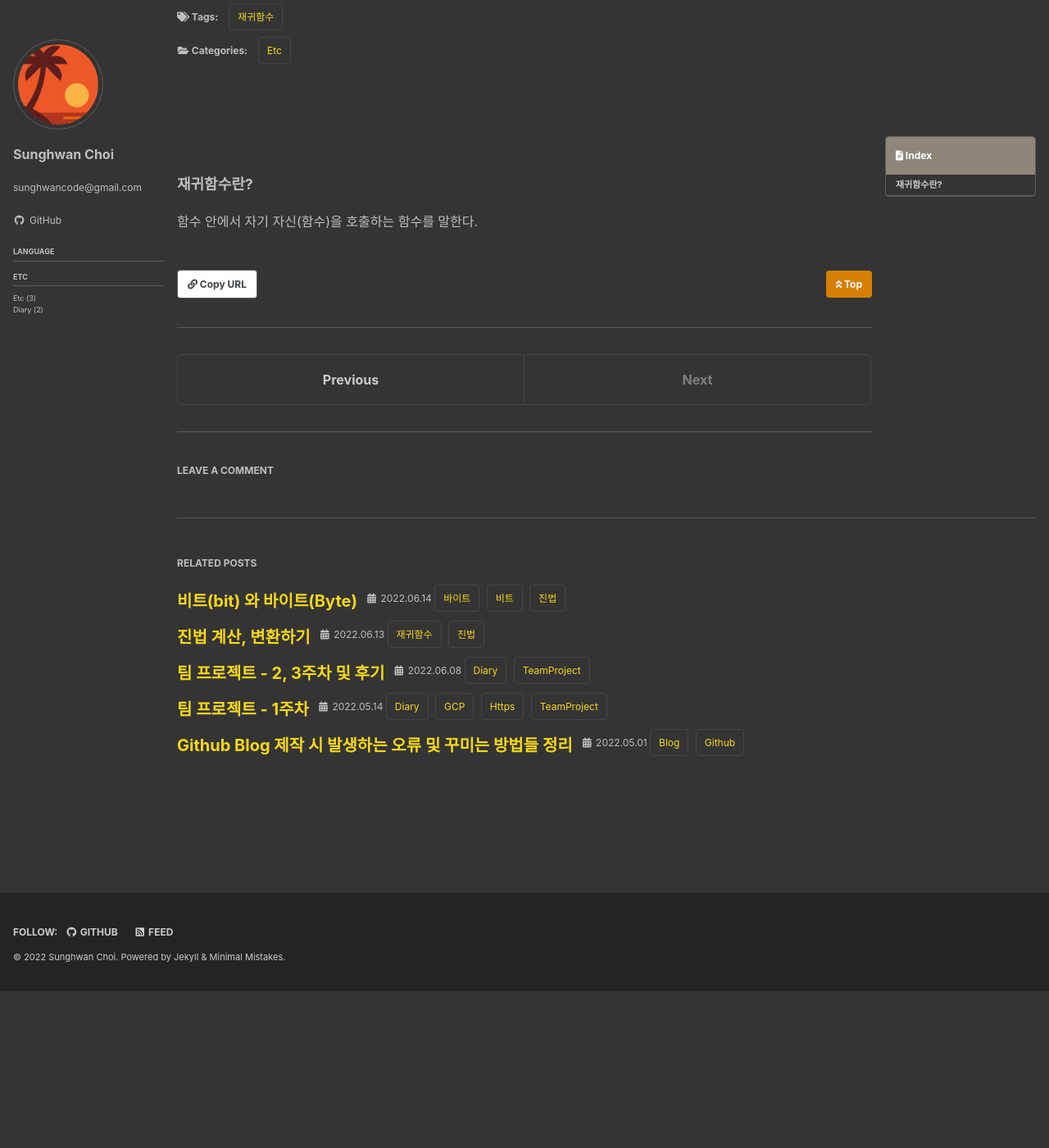
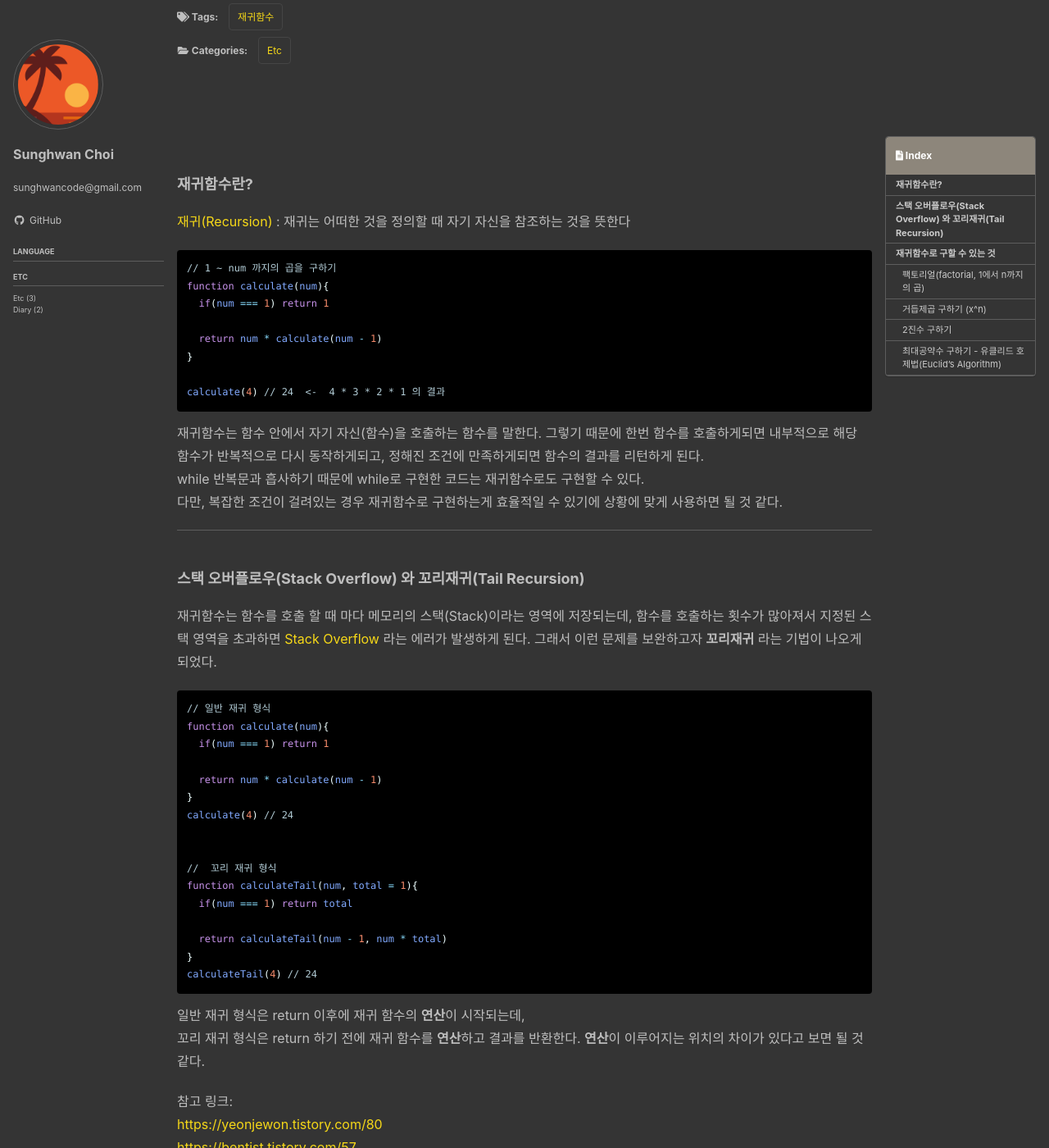
Before and after one commit to sunghwancode/sunghwancode.github.io, a Jekyll site: the page built from _posts/Etc/2022-06-13-recursion.md, in a window 1280 px wide and 1400 px high, scrolled down 191 px. Shown: the whole window at 82% size. Built offline with Jekyll 4.4.1, drawn with Linux system fonts in a browser that asks for light colours; cached includes are drawn as plain includes; comment, search, counter and statistics services are not loaded; some of the changed text lies outside the part shown.

Commit message:
recursion

````diff
--- a/_posts/Etc/2022-06-13-recursion.md
+++ b/_posts/Etc/2022-06-13-recursion.md
@@ -11,4 +11,127 @@ toc_sticky: true
 ---
 
 ### 재귀함수란?
-함수 안에서 자기 자신(함수)을 호출하는 함수를 말한다.
+<a href="https://ko.wikipedia.org/wiki/%EC%9E%AC%EA%B7%80" target="_blank">재귀(Recursion)</a> : 재귀는 어떠한 것을 정의할 때 자기 자신을 참조하는 것을 뜻한다
+
+```javascript
+// 1 ~ num 까지의 곱을 구하기
+function calculate(num){
+  if(num === 1) return 1
+
+  return num * calculate(num - 1)
+}
+
+calculate(4) // 24  <-  4 * 3 * 2 * 1 의 결과
+```
+
+재귀함수는 함수 안에서 자기 자신(함수)을 호출하는 함수를 말한다. 그렇기 때문에 한번 함수를 호출하게되면 내부적으로 해당 함수가 반복적으로 다시 동작하게되고, 정해진 조건에 만족하게되면 함수의 결과를 리턴하게 된다.
+while 반복문과 흡사하기 때문에 while로 구현한 코드는 재귀함수로도 구현할 수 있다.
+다만, 복잡한 조건이 걸려있는 경우 재귀함수로 구현하는게 효율적일 수 있기에 상황에 맞게 사용하면 될 것 같다.
+
+---
+
+### 스택 오버플로우(Stack Overflow) 와 꼬리재귀(Tail Recursion)
+재귀함수는 함수를 호출 할 때 마다 메모리의 스택(Stack)이라는 영역에 저장되는데, 함수를 호출하는 횟수가 많아져서 지정된 스택 영역을 초과하면 [Stack Overflow](https://ko.wikipedia.org/wiki/%EC%8A%A4%ED%83%9D_%EC%98%A4%EB%B2%84%ED%94%8C%EB%A1%9C) 라는 에러가 발생하게 된다. 그래서 이런 문제를 보완하고자 **꼬리재귀** 라는 기법이 나오게 되었다.
+
+```javascript
+// 일반 재귀 형식
+function calculate(num){
+  if(num === 1) return 1
+
+  return num * calculate(num - 1)
+}
+calculate(4) // 24
+
+
+//  꼬리 재귀 형식
+function calculateTail(num, total = 1){
+  if(num === 1) return total
+
+  return calculateTail(num - 1, num * total)
+}
+calculateTail(4) // 24
+```
+
+일반 재귀 형식은 return 이후에 재귀 함수의 **연산**이 시작되는데,
+꼬리 재귀 형식은 return 하기 전에 재귀 함수를 **연산**하고 결과를 반환한다.
+**연산**이 이루어지는 위치의 차이가 있다고 보면 될 것 같다.
+
+참고 링크:
+[https://yeonjewon.tistory.com/80](https://yeonjewon.tistory.com/80){:target="_blank"}
+[https://bentist.tistory.com/57](https://bentist.tistory.com/57){:target="_blank"}
+[https://catsbi.oopy.io/dbcc8c79-4600-4655-b2e2-b76eb7309e60](https://catsbi.oopy.io/dbcc8c79-4600-4655-b2e2-b76eb7309e60){:target="_blank"}
+
+
+---
+
+### 재귀함수로 구할 수 있는 것
+
+* #### 팩토리얼([factorial](https://ko.wikipedia.org/wiki/%EA%B3%84%EC%8A%B9){:target="_blank"}, 1에서 n까지의 곱)
+
+```javascript
+function calculate(num){
+  if(num === 1) return 1
+
+  return num * calculate(num - 1)
+}
+
+calculate(4) // 24
+```
+
+* #### 거듭제곱 구하기 (x^n)
+
+```javascript
+function calculate(x, num){
+  if(num === 1) return x
+
+  return x * calculate(x, num - 1)
+}
+
+calculate(2, 10) // 1024
+```
+
+
+* #### 2진수 구하기
+
+```javascript
+const 진법 = 2
+
+function binary(number){
+  let result = ""
+
+  function calculate(num){
+    if(num === 0) return ''
+    calculate(Math.floor(num / 진법))
+    result += num % 진법
+  }
+
+  calculate(number)
+
+  return result
+}
+
+binary(20) // '10100'
+```
+
+* #### 최대공약수 구하기 - 유클리드 호제법(Euclid's Algorithm)
+
+```javascript
+function calculate(a, b){
+  if(a < b){
+    let tmp
+    tmp = a;
+    a = b;
+    b = tmp;
+  }
+
+  if(a % b === 0) return b
+  else return calculate(b, a%b)
+}
+
+calculate(4, 15) // 1
+calculate(4, 16) // 4
+```
+> 최소공배수는 두 수의 곱을 최대공약수로 나누면 구할 수 있다. ```a * b / caculate(a, b)```
+
+참고 링크:
+[https://wayhome25.github.io/cs/2017/04/15/cs-16-1-recursion/](https://wayhome25.github.io/cs/2017/04/15/cs-16-1-recursion/){:target="_blank"}
````
